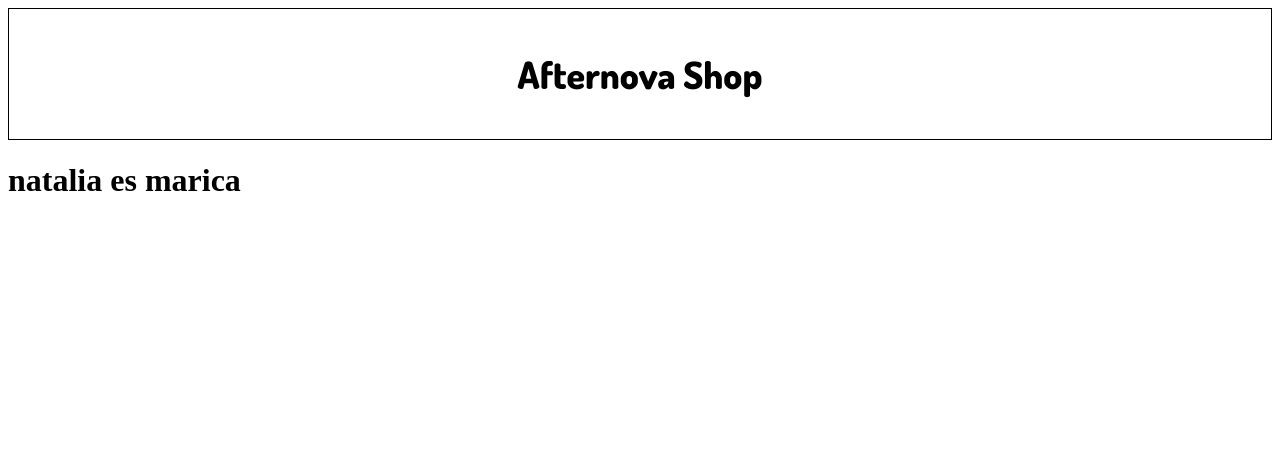
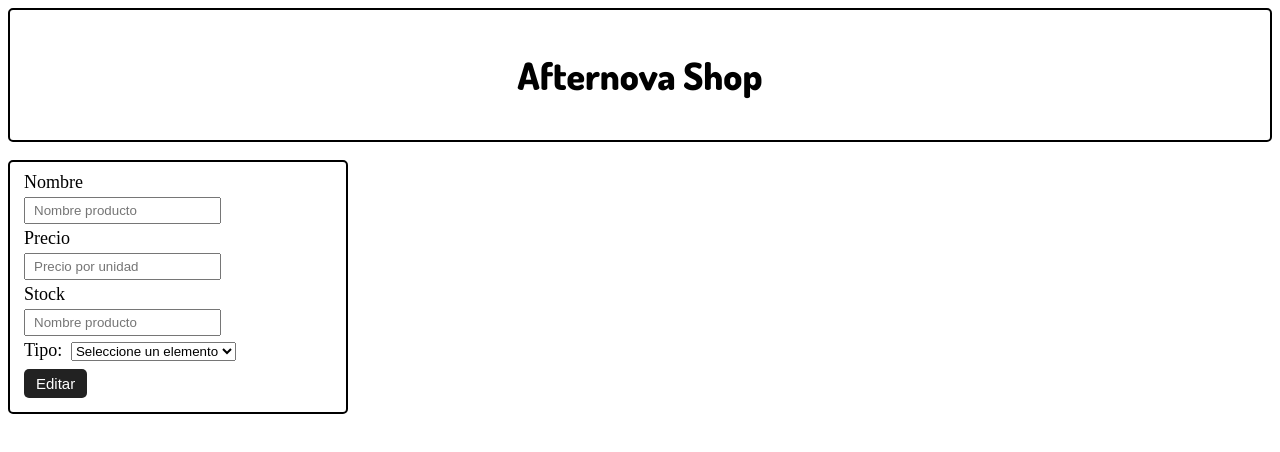
Before and after one commit to Natalonsop/alternovaShop, a Vue app: page /#/edit in a window 1280 px wide. Shown: the top 452 px of the page. Built offline with nearby package versions, Linux system fonts and the light colour scheme.

Commit message:
formularios de editar y añadir

```diff
--- a/src/components/Header.vue
+++ b/src/components/Header.vue
@@ -4,7 +4,8 @@
           <h1 >Afternova Shop</h1>
       </nav>
     </header>
-  </template>
+        <br>
+</template>
 
   <script>
   export default {
--- a/src/components/Item.vue
+++ b/src/components/Item.vue
@@ -6,7 +6,7 @@
 
 <script >
  export default {
-    name: 'Item',
+    name: 'Item', // NO BORRAR!!!!
   }
 </script>
 
--- a/src/pages/addItem.vue
+++ b/src/pages/addItem.vue
@@ -1,15 +1,99 @@
 <template>
     <div>
-        <h1>Died es pro</h1> <!--aqui van los estilos anadir productos form -->
+         <!--aqui van los estilos anadir productos form -->
+        <form @submit.prevent="submitForm" v-if="!formSubmitted">
+        <span>Nombre</span><br>
+        <input
+            v-model="nombre"
+            type="text"
+            placeholder="Nombre producto"
+        /><br>
+        <span>Precio</span><br>
+        <input
+            v-model="precio"
+            type="text"
+            placeholder="Precio por unidad"
+        /><br>
+        <span>Stock</span><br> <input
+            v-model="stock"
+            type="number"
+            placeholder="Nombre producto"
+        /><br>
+        <span>Tipo: </span>
+        <select v-model="tipo">
+            <option disabled value="">Seleccione un elemento</option>
+            <option>Tecnologia</option>
+            <option>Deportes</option>
+            <option>Construccion</option>
+        </select>
+
+        <br>
+        <input
+            class="submit"
+            type="submit"
+            value="Guardar"
+        >
+        </form>
+        <div v-if="formSubmitted">
+        <h3>Item añadido </h3>
+        <p>Nombre Producto: {{ nombre }}</p>
+        <p>Precio: {{ precio }}</p>
+        <p>Stock: {{ stock }}</p>
+        <p>Tipo: {{ tipo }}</p>
+        <small>Click on run to launch the app again.</small>
+        </div>
     </div>
 </template>
 
 <script >
- export default {
-    name: 'AddItem',
-  }
+  export default {
+    name: 'AddItem' ,
+    data() {
+      return {
+        nombre: "",
+        precio: "",
+        stock: "",
+        tipo: "",
+        formSubmitted: false
+      };
+    },
+    methods: {
+      submitForm: function () {
+        this.formSubmitted = true
+      }
+    },
+  };
 </script>
 
-<style lang="scss" scoped>
+<style>
+form {
+    padding: 10px;
+    border: 2px solid black;
+    border-radius: 5px;
+    height: 25% ;
+    width: 25%;
+  }
+
+  input {
+    padding: 4px 8px;
+    margin: 4px;
+  }
+
+  span {
+    font-size: 18px;
+    margin: 4px;
+    font-weight: 500;
+  }
+
+  .submit {
+    font-size: 15px;
+    color: #fff;
+    background: #222;
+    padding: 6px 12px;
+    border: none;
+    margin-top: 8px;
+    cursor: pointer;
+    border-radius: 5px;
+  }
 
 </style>
--- a/src/pages/editItem.vue
+++ b/src/pages/editItem.vue
@@ -1,15 +1,96 @@
 <template>
     <div>
-        <h1>natalia es marica</h1> <!--aqui van el formulario para editar -->
+        <form @submit.prevent="submitForm" v-if="!formSubmitted">
+        <span>Nombre</span><br>
+        <input
+            v-model="nombre"
+            type="text"
+            placeholder="Nombre producto"
+        /><br>
+        <span>Precio</span><br>
+        <input
+            v-model="precio"
+            type="text"
+            placeholder="Precio por unidad"
+        /><br>
+        <span>Stock</span><br> <input
+            v-model="stock"
+            type="number"
+            placeholder="Nombre producto"
+        /><br>
+        <span>Tipo: </span>
+        <select v-model="tipo">
+            <option disabled value="">Seleccione un elemento</option>
+            <option>Tecnologia</option>
+            <option>Deportes</option>
+            <option>Construccion</option>
+        </select>
+
+        <br>
+        <input
+            class="submit"
+            type="submit"
+            value="Editar"
+        >
+        </form>
+        <div v-if="formSubmitted">
+            <h3>Item editado </h3>
+            <p>Nombre Producto: {{ nombre }}</p>
+            <p>Precio: {{ precio }}</p>
+            <p>Stock: {{ stock }}</p>
+            <p>Tipo: {{ tipo }}</p>
+            <small>Click on run to launch the app again.</small>
+        </div>
     </div>
 </template>
 
 <script >
- export default {
-    name: 'EditItem',
-  }
+export default {
+    name: 'EditItem' ,
+    data() {
+      return {
+        nombre: "",
+        precio: "",
+        stock: "",
+        tipo: "",
+        formSubmitted: false
+      };
+    },
+    methods: {
+      submitForm: function () {
+        this.formSubmitted = true
+      }
+    },
+  };
 </script>
 
-<style lang="scss" scoped>
+<style>
+form {
+    padding: 10px;
+    border: 2px solid black;
+    border-radius: 5px;
+  }
+
+  input {
+    padding: 4px 8px;
+    margin: 4px;
+  }
+
+  span {
+    font-size: 18px;
+    margin: 4px;
+    font-weight: 500;
+  }
+
+  .submit {
+    font-size: 15px;
+    color: #fff;
+    background: #222;
+    padding: 6px 12px;
+    border: none;
+    margin-top: 8px;
+    cursor: pointer;
+    border-radius: 5px;
+  }
 
 </style>
--- a/src/pages/shoppingCart.vue
+++ b/src/pages/shoppingCart.vue
@@ -1,14 +1,29 @@
 <template>
-    <div>
-        <h1>Elmo es pro</h1> <!--aqui van los estilos cuadros -->
-    </div>
+   <div >
+    <Item />
+    <Item />
+    <Item />
+    <Item />
+    <Item />
+    <Item />
+    <Item />
+    <Item />
+    <Item />
+    <Item />
+   </div>
+
 </template>
 
 <script >
- export default {
+import Item from '../components/Item.vue';
+
+export default {
     name: 'ShoppingCart',
-  }
-</script>
+    components: {
+        Item
+    }
+};
+</script >
 
 <style lang="scss" scoped>
 
--- a/src/style.css
+++ b/src/style.css
@@ -1,8 +1,26 @@
 @import url('https://fonts.googleapis.com/css2?family=Dosis:wght@800&display=swap');
 .header {
-    border: 1px solid black;
+    border: 2px solid black;
     padding: 10px;
+    border-radius: 5px;
     font-family: 'Dosis', sans-serif;
     font-size: 25px;
     text-align: center;
   }
+.tableEdit{
+    table {
+        font-family: arial, sans-serif;
+        border-collapse: collapse;
+        width: 100%;
+      }
+
+      td, th {
+        border: 1px solid #ccc;
+        text-align: left;
+        padding: 8px;
+      }
+
+      tr:nth-child(even) {
+        background-color: #dddddd;
+      }
+  }
```
